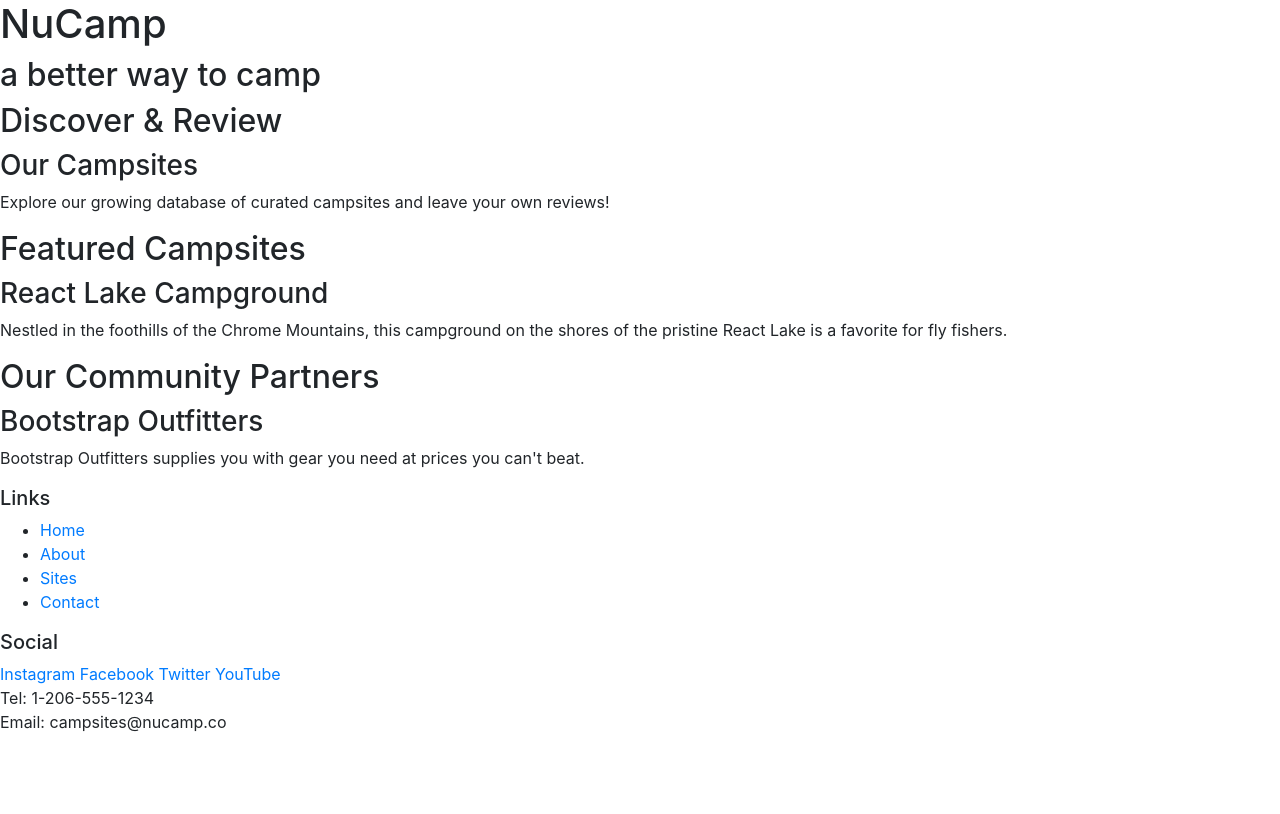
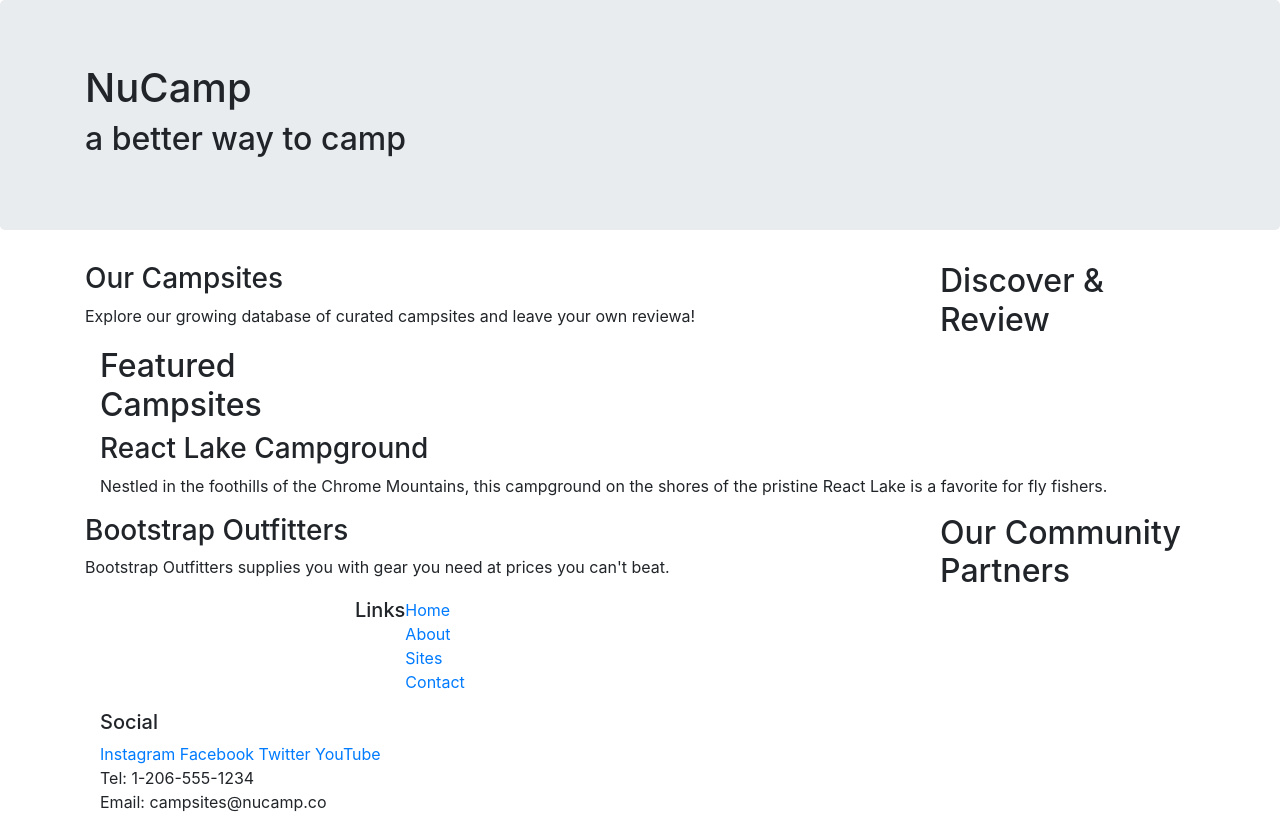
Before and after one commit to funemployed-WD/Bootstrap, a website: page index.html in a window 1280 px wide. Drawn offline with nearby package versions, Linux system fonts and the light colour scheme.

Commit message:
adding Bootstrap Grid

```diff
--- a/index.html
+++ b/index.html
@@ -10,51 +10,75 @@
 
 <body>
 
-    <header>
+    <header class="jumbotron">
+        <div class="container">
+            <div class="row">
+                <div class="col">
                     <div>
                         <h1>NuCamp</h1>
                         <h2>a better way to camp</h2>
                     </div>
+                </div>
+            </div>
+        </div>
     </header>
 
-    <div>
+    <div class="container">
+        <div class="row">
+            <div class="col-sm-4 order-sm-last col-md-3">
                 <h2>Discover & Review</h2>
+            </div>
+            <div class="col">
                 <h3>Our Campsites</h3>
-        <p>Explore our growing database of curated campsites and leave your own reviews!</p>
+                <p>Explore our growing database of curated campsites and leave your own reviewa!</p>
+            </div>
         </div>
 
-    <div>
+        <div class"row">
+            <div class="col-sm-4 col-md-3">
                 <h2>Featured Campsites</h2>
+            </div>
+            <div class="col">
                 <h3>React Lake Campground</h3>
                 <p>Nestled in the foothills of the Chrome Mountains, this campground on the shores of the pristine React Lake is a favorite for fly fishers.</p>
             </div>
+        </div>
 
-    <div>
+        <div class="row">
+            <div class="col-sm-4 order-sm-last col-md-3">
                 <h2>Our Community Partners</h2>
+            </div>
+            <div class="col">
                 <h3>Bootstrap Outfitters</h3>
                 <p>Bootstrap Outfitters supplies you with gear you need at prices you can't beat.</p>
             </div>
+        </div>
+    </div>
 
     <footer>
-        <div>
+        <div class="container">
+            <div class="row">
+                <div class="col-4 col-sm-2 offset-1"></div>
                     <h5>Links</h5>
-            <ul>
+                    <ul class="list-unstyled">
                         <li><a href="#">Home</a></li>
                         <li><a href="#">About</a></li>
                         <li><a href="#">Sites</a></li>
                         <li><a href="#">Contact</a></li>
                     </ul>
                 </div>
-        <div>
+                <div class="col-6 col-sm-5">
                     <h5>Social</h5>
                     <a href="http://instagram.com/">Instagram</a>
                     <a href="http://facebook.com/">Facebook</a>
                     <a href="http://twitter.com/">Twitter</a>
                     <a href="http://youtube.com/">YouTube</a>
                 </div>
-        <div>
+                <div class="col-6 col-sm-5">
                     Tel: 1-206-555-1234<br />
                     Email: campsites@nucamp.co
+                </div>
+            </div>
         </div>
     </footer>
 
```
Lines whose indentation alone changed are shown as unchanged.
